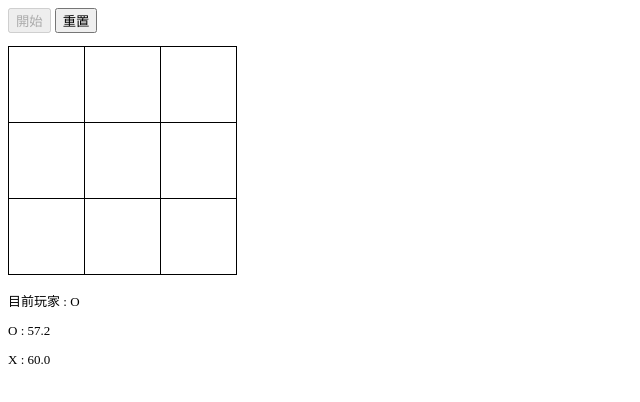
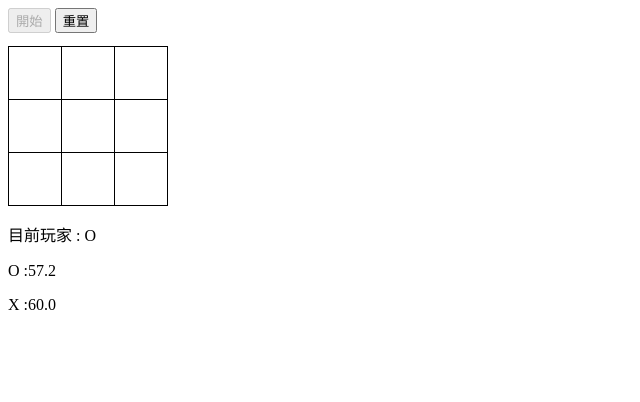
Before and after one commit to raisemmina/-raisemmina.github.io, a plain HTML site: page index.html in a window 1280 px wide. Both pictures are taken after a click on the button "開始". Shown: the whole page, without its empty margins (0-640 px from the left). Drawn offline with Linux system fonts and the light colour scheme.

Commit message:
new version

```diff
--- a/index.html
+++ b/index.html
@@ -1,255 +1,181 @@
 <!DOCTYPE html>
-<html>
+<html lang="zh-Hant">
     <head>
         <meta charset="UTF-8">
         <meta name="viewport" content="width=device-width, initial-scale=1">
         <style>
-            *{
-                cursor:default;
+            :root{
+                cursor: default;
                 user-select: none;
-                margin-bottom: 1em;
             }
-            button:enabled{
-                cursor: pointer;
-            }
-            .table {
-                display: table;
-                border-collapse: collapse;
-            }
-            .row{
-                display:table-row;
-            }
-            .cell,.cellClick{
-                display: table-cell;
-                width: 75px;
-                height: 75px;
+            body > *{ margin-bottom: 1em; }
+
+            button:enabled{ cursor: pointer;}
+
+            #gamepad { border-collapse: collapse;}
+
+            .cell, .cell.Click {
+                pointer-events: none;
+                width: 50px;
+                height: 50px;
                 border: 1px solid black;
-                color: transparent;
                 text-align: center;
                 vertical-align: middle;
             }
-            #current,.player {
+            :root[data-state='PLAYING'] .cell[data-player='0'] {
+                cursor: pointer;
+                pointer-events: auto;
+            }
+            :root[data-current='1'] { --current: var(--player-1);}
 
-                font-size: small;
-                margin-top:1em;
+            :root[data-current='2'] { --current: var(--player-2);}
 
-            }
-            .cell:hover,.cell.Click{
-                color:black;
-            }
+            :is(.cell:hover, #current):before {  content: var(--current);}
+
+            [data-player='1'] {  --player: var(--player-1);}
+
+            [data-player='2'] {  --player: var(--player-2);}
+
+            [data-player]::before {  content: var(--player);}
+
         </style>
-
     </head>
     <body>
         <button id="start">開始</button>
-        <button  id="reset" disabled>重置</button>
-        <div class='table 'id="gamepad" ></div>
-        <div  id="current">
+        <button id="reset">重置</button>
+        <div id="gamepad" ></div>
+        <div >
             目前玩家 :
-            <span id="turn">O</span>
+            <span id="current"></span>
         </div>
-        <div class="player" >O : <span id="time1">60.0</span></div>
-        <div class="player" >X : <span id="time2">60.0</span></div>
+        <div>O :<span data-timer="1"></span></div>
+        <div>X :<span data-timer="2"></span></div>
         <script >
-            const gamepad=document.getElementById('gamepad');//table
-            const start=document.getElementById('start'); //btn start
-            const reset=document.getElementById('reset'); //btn reset
-            const player=document.getElementById('turn'); //cerrent player
-            const count1=document.getElementById('time1'); // countdown for O
-            const count2=document.getElementById('time2'); // countdown for X
-            let occupied=Array.from(Array(9).keys()); //record if cells are clicked
-            let currentStep = 0, //steps
-                currentState = Array.from(Array(9).keys()); //record clicked cells are O or X
-            let gameOver = true;
-            let time1=600,
-                time2=600,
-                time;
-            let timer1 ,timer2;
-            let winner=-1; // 0 is O,1 is X, -1 represent nobody win.
-            let timeOri;
+            const PLAYERS= [0,1,2];
+            const TOTAL_TIME = 60000;
+            const PLAYER_NAMES = ["", "O" , "X"];
+            const STATE = ["INITIAL", "PLAYING", "FINISHED"].reduce((object, name) => ({ ...object, [name]: name }),{});
 
-            //generate 3*3 table
+            const rootElement = document.documentElement;
+            const [startB, resetB, gamepadE] = ["start","reset","gamepad",].map((id) => document.getElementById(id));
+            const timerElements = PLAYERS.map((player) =>document.querySelector(`[data-timer="${player}"]`));
+            let win_array = [7, 73, 273, 146, 84, 292, 56, 448]; //winning bits pattern
+            let gamepad= Array(2);  // O & X 's click bits
+            let state = STATE.INITIAL;
+            let current = 0; //current player
+            let timer = Array(PLAYERS.length);
+            let timerCheckpoint = null;
             let cells=[];
-            let n=0;
-            for(var i=0;i<3;i++){
-                let row=document.createElement('div');
-                row.className='row';
-                for(var j=0;j<3;j++,n++){
-                    let tmp=document.createElement('div');
-                    tmp.className='cell';
-                    tmp.setAttribute('data-i',n);
-                    row.appendChild(tmp);
-                    cells.push(tmp);
+
+            function initUI() {//initial
+                for (const play of PLAYERS) {rootElement.style.setProperty(`--player-${play}`,`"${PLAYER_NAMES[play]}"`);}
+                // create board
+                let n=0;
+                for(let i=0;i<3;i++){
+                    let row=document.createElement('tr');
+                    for(let j=0;j<3;j++,n++){
+                        let tmp=document.createElement('td');
+                        tmp.setAttribute('data-id',n);
+                        tmp.setAttribute('data-player',0);
+                        tmp.className='cell';
+                        row.appendChild(tmp);
+                        cells.push(tmp);
+                    }
+                gamepadE.appendChild(row);
                 }
-                gamepad.appendChild(row);
+                reset();
+                bindEvent();
+            }
+            function renderUI() {
+                resetB.disabled = state === STATE.INITIAL;
+                startB.disabled = [STATE.PLAYING, STATE.FINISHED].includes(state);
+                rootElement.dataset.state = state;
+                rootElement.dataset.current = current;
+            }
+            function bindEvent(){
+                startB.addEventListener('click',function(){  //click start btn
+                    state = STATE.PLAYING;
+                    current = PLAYERS[1];
+                    renderUI();
+                    tick();
+
+                    gamepadE.addEventListener('click',(event)=>{
+                        if(state === STATE.PLAYING){
+                            let cell = event.target.closest("td");
+                            if(!cell || !gamepadE.contains(cell)) return;
+
+                            let index = cell.getAttribute('data-id');
+                            if(cell.className!='cell Click'){
+                                if(!updateTimerAndCheck()) return;
+                                gamepad[current-1] |= (1 << index);
+                                cell.dataset.player = current;
+                                cell.className='cell Click';
+
+                                step++;
+                                const winner = checkResult();
+                                if(winner!=0 || step===9) return showWinner(winner);
+                                current = 3-current;
+                                renderUI();
+                            }
+                        }
+                    },true);
+                });
+
+            }
+            function setTimer(player, time) {
+                const validTime = Math.max(time, 0);
+                timer[player] = validTime;
+                timerElements[player].textContent = (validTime / 1000).toFixed(1);
+            }
+            function updateTimerAndCheck() {
+                const now = Date.now();
+                if (timerCheckpoint) setTimer(current, timer[current] - (now - timerCheckpoint));
+                if (!timer[current]) {
+                    showWinner((3-current));
+                    return false;
+                }
+                timerCheckpoint = now;
+                return true;
             }
 
-            let winninglines = {//winning condition
-                line0:[0, 1, 2],
-                line1:[3, 4, 5],
-                line2:[6, 7, 8],
-                line3:[0, 3, 6],
-                line4:[1, 4, 7],
-                line5:[2, 5, 8],
-                line6:[0, 4, 8],
-                line7:[2, 4, 6]
-            };
-
-            let getlines = { //lines need to check when click cell
-                0: ['line0', 'line3', 'line6'],
-                1: ['line0', 'line4'],
-                2: ['line0', 'line5', 'line7'],
-                3: ['line1', 'line3'],
-                4: ['line1', 'line4', 'line6', 'line7'],
-                5: ['line1', 'line5'],
-                6: ['line2', 'line3', 'line7'],
-                7: ['line2', 'line4'],
-                8: ['line2', 'line5', 'line6'],
+            function tick() {
+                if (state !== STATE.PLAYING || !updateTimerAndCheck()) return;
+                requestAnimationFrame(tick);
             }
 
-            //check there is a line
-            let checkline = function(a) {
-                let a0 = currentState[a[0]],//check if three element are all O or X
-                    a1 = currentState[a[1]],
-                    a2 = currentState[a[2]];
-                let win = (a0 === a1 && a1 === a2);
-                if(win) winner=a0;
-                return win;
-            };
-
-
-            function textTimer(){ //update the time
-                if(currentStep%2===0) count1.innerText=String((time1/10).toFixed(1));
-                else count2.innerText=String((time2/10).toFixed(1));
-            }
-            function count(){ // countdown
-                if(currentStep%2==0) time=time1;
-                else time=time2;
-                let timeN= new Date().getTime();
-                let differ=timeN-timeOri;
-                if(differ>=100){
-                    if(currentStep%2==0)time1--;
-                    else time2--;
-                    textTimer();
-                    timeOri= new Date().getTime();
+            function checkResult(index) {
+                let winner = 0;
+                for (let win of win_array) {
+                    if ((gamepad[current-1] & win ) === win ) winner=current;
                 }
-                if(currentStep%2==0) timer1=window.requestAnimationFrame(count);
-                else timer2=window.requestAnimationFrame(count);
-                if(time<=0) end();
-            }
-            function end(){ //when the time is 0
-                textTimer();
-                if(currentStep%2===1){
-                    window.cancelAnimationFrame(timer2);
-                    alert('贏家是O!');
-                }
-                else {
-                    window.cancelAnimationFrame(timer1);
-                    alert('贏家是X!');
-                }
-                Endgame();
+                return winner;
             }
 
-            start.addEventListener('click',function(){  //click start btn
-                // inital
-                gameOver = false;
-                this.disabled=true;
-                reset.disabled=false;
-                occupied.forEach((occupy,index)=>{
-                    occupied[index]=false;
-                });
-                cells.forEach((cell)=>{
-                    cell.innerText='O';
-                    cell.style.cursor="pointer";
-                });
-                // start game
-                timeOri=new Date().getTime();
-                timer1= window.requestAnimationFrame(count);
-                gamepad.addEventListener('click',()=>{
-                    let cell = event.target.closest("div");
-                    if(!cell || !gamepad.contains(cell)) return;
-                    let index = cell.getAttribute('data-i');
-                    action(cell,index),{once:true}
-                });
-            },false);
-
-            //when click the cell
-            const action=(cell,index)=>{
-                if(!occupied[index] && !gameOver){
-                    if(cell.innerText!=' '){
-                    cell.className+=' Click';
-                    cell.style.cursor="default";
-                        occupied[index]= true;
-                        if(currentStep%2 === 0){// current player is O
-                            player.innerText='X';
-                            timeOri=new Date().getTime();
-                            timer2= window.requestAnimationFrame(count);
-                            cancelAnimationFrame(timer1);
-                        }
-                        else { // current player is X
-                            player.innerText='O';
-                            timeOri=new Date().getTime();
-                            timer1= window.requestAnimationFrame(count);
-                            window.cancelAnimationFrame(timer2);
-                        }
-                        currentState[index]=currentStep%2===0?'O':'X'; //0:O ,1:X
-                        currentStep ++;
-                    }
-                    for(let i=0;i<9;i++){
-                        if(i !== index && !occupied[i]) {
-                            if(cell.innerText ==='O') cells[i].innerText='X';
-                            else if(cell.innerText ==='X')cells[i].innerText='O';
-                        }
-                    }
-                    for (let i = 0, len = getlines[index].length; i < len; i++) {
-                        if (checkline(winninglines[getlines[index][i]])) {
-                            alert('贏家是'+cell.innerText+'!');
-                            Endgame();
-                            gameOver = true;
-                            return;
-                        }
-                    }
-                    if (currentStep === 9 && winner===-1 ) {
-                        gameOver = true;
-                        Endgame();
-                        alert('平手!');
-                        return;
-                    }
-                }
-                return;
+            function showWinner(player) {
+                state = STATE.FINISHED;
+                renderUI();
+                const message = player!=0 ? "贏家是"+ PLAYER_NAMES[player] : "平手";
+                cancelAnimationFrame(tick());
+                alert(message);
             }
 
-            function Endgame(){
-                currentStep = 0;
-                for (var i = 0; i < 9; i ++) {
-                    currentState[i] = null;
+            resetB.addEventListener('click',reset);
+            function reset() {
+                state = STATE.INITIAL;
+                timerCheckpoint = null;
+                current = 0;
+                step=0;
+                renderUI();
+                for (let i=1;i<=2;i++) {
+                    setTimer(PLAYERS[i], TOTAL_TIME);
+                    gamepad[i-1]=0;
                 }
-                gameOver = true;
-                window.cancelAnimationFrame(timer1);
-                window.cancelAnimationFrame(timer2);
-                winner =-1;
-                cells.forEach((cell,index)=>{
-                    cell.style.cursor="default";
-                    if(!occupied[index]) cells[index].innerText=' ';
+                cells.forEach((cell)=>{
+                    cell.className='cell';
+                    cell.dataset.player = 0;
                 });
             }
-
-            reset.addEventListener('click',function(){ // click reset btn
-                //reset game
-                this.disabled=true;
-                start.disabled=false;
-                player.innerText='O';
-                Endgame();
-                time1=600;
-                time2=600;
-                count1.innerText='60.0';
-                count2.innerText='60.0';
-
-                cells.forEach((cell)=>{
-                    cell.className='cell';
-                    cell.innerText=' ';
-                });
-            });
+            initUI();
         </script>
     </body>
 </html>
```
